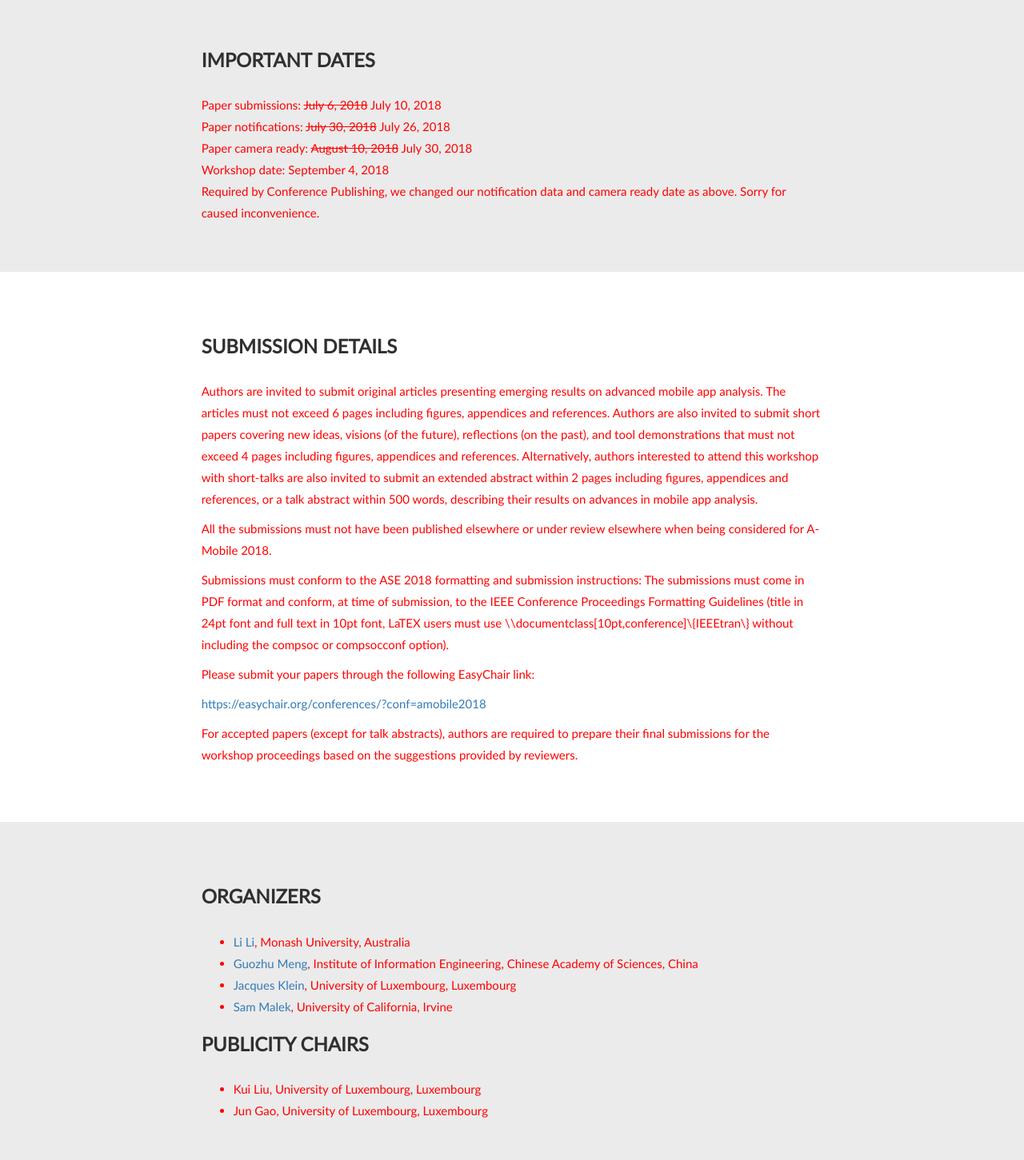
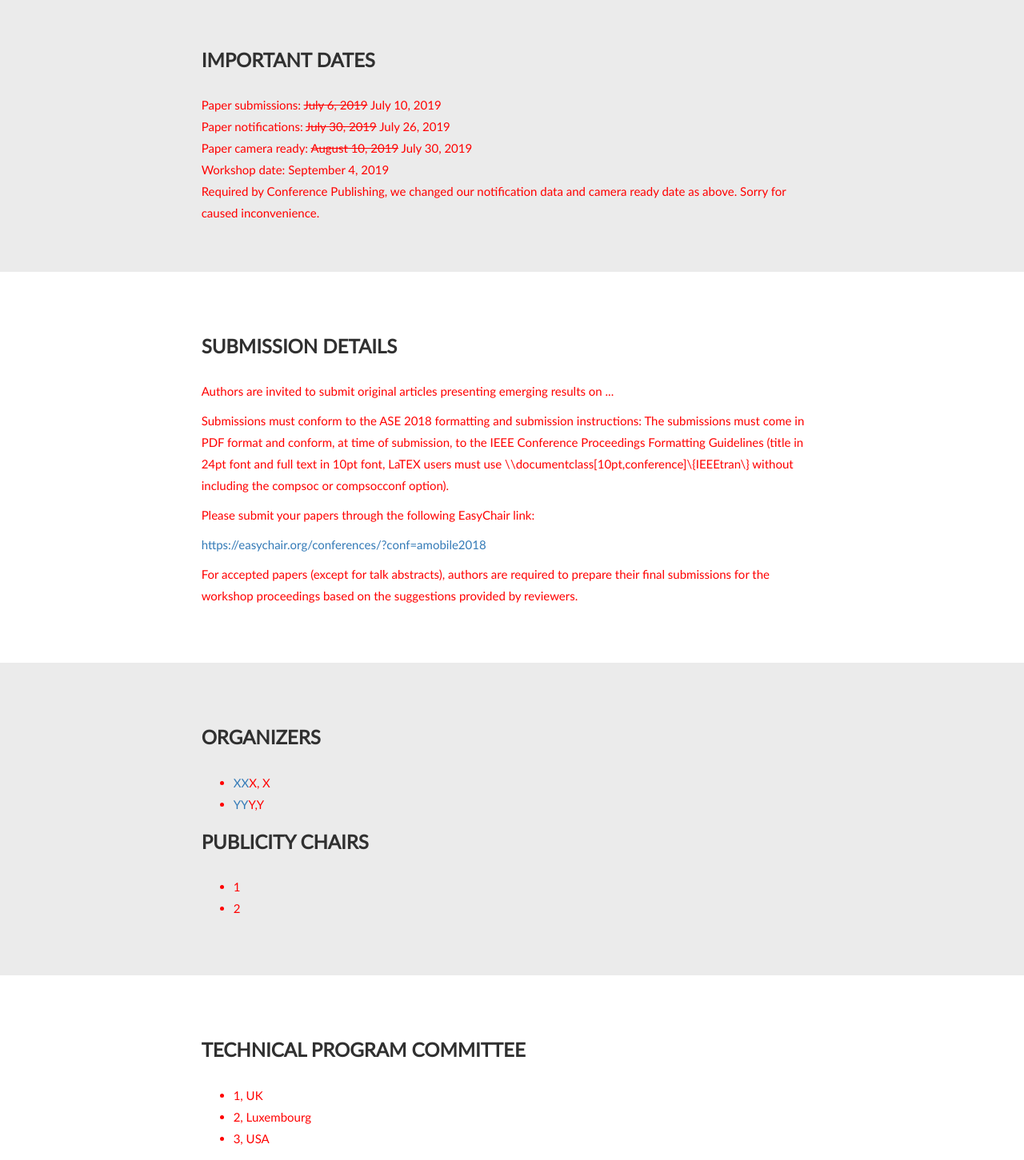
Before and after one commit to GenXplus/genXplus.github.io, a plain HTML site: page index.html in a window 1280 px wide. Shown: the part 720-2171 px from the top of the page at 80% size. Drawn offline with nearby package versions, Linux system fonts and the light colour scheme; a web font is replaced by a local one.

Commit message:
slowly getting there

```diff
--- a/index.html
+++ b/index.html
@@ -63,10 +63,10 @@
         <div class="col-sm-2"></div>
         <div class="col-sm-8">
             <h2>Important dates</h2>
-            Paper submissions: <s>July 6, 2018</s> <font color="red">July 10, 2018</font><br>
-            Paper notifications: <s>July 30, 2018</s> <font color="red">July 26, 2018</font><br>
-            Paper camera ready: <s>August 10, 2018</s> <font color="red">July 30, 2018</font><br>
-            Workshop date: September 4, 2018 <br>
+            Paper submissions: <s>July 6, 2019</s> <font color="red">July 10, 2019</font><br>
+            Paper notifications: <s>July 30, 2019</s> <font color="red">July 26, 2019</font><br>
+            Paper camera ready: <s>August 10, 2019</s> <font color="red">July 30, 2019</font><br>
+            Workshop date: September 4, 2019 <br>
 
             <font color="red">Required by Conference Publishing, we changed our notification data and camera ready date
                 as above. Sorry for caused inconvenience.</font>
@@ -81,20 +81,9 @@
         <div class="col-sm-8">
             <h2>Submission details</h2>
             <p>
-                Authors are invited to submit original articles presenting emerging results on advanced mobile app
-                analysis.
-                The articles must not exceed 6 pages including figures, appendices and references.
-                Authors are also invited to submit short papers covering new ideas, visions (of the future), reflections
-                (on the past), and tool demonstrations that must not exceed 4 pages including figures, appendices and
-                references.
-                Alternatively, authors interested to attend this workshop with short-talks are also invited to submit an
-                extended abstract within 2 pages including figures, appendices and references, or a talk abstract within
-                500 words, describing their results on advances in mobile app analysis.
+                Authors are invited to submit original articles presenting emerging results on ...
             </p>
-            <p>
-                All the submissions must not have been published elsewhere or under review elsewhere when being
-                considered for A-Mobile 2018.
-            </p>
+
 
             <p>
                 Submissions must conform to the ASE 2018 formatting and submission instructions:
@@ -123,22 +112,15 @@
         <div class="col-sm-8">
             <h2>Organizers</h2>
             <ul>
-                <li><a href="https://lilicoding.github.io/" target="_blank">Li Li</a>, Monash University, Australia</li>
-                <li><a href="https://impillar.github.io/" target="_blank">Guozhu Meng</a>, Institute of Information Engineering, Chinese Academy of Sciences,
-                    China
-                </li>
-                <li><a
-                    href="https://wwwen.uni.lu/research/fstc/computer_science_and_communications_research_unit/members/jacques_klein"
-                    target="_blank">Jacques Klein</a>, University of Luxembourg, Luxembourg
-                </li>
-                <li><a href="https://malek.ics.uci.edu/" target="_blank">Sam Malek</a>, University of California, Irvine
+                <li><a href="" target="_blank">XX</a>X, X</li>
+               <li><a href="" target="_blank">YY</a>Y,Y
                 </li>
             </ul>
 
             <h2>Publicity Chairs</h2>
             <ul>
-                <li>Kui Liu, University of Luxembourg, Luxembourg</li>
-                <li>Jun Gao, University of Luxembourg, Luxembourg</li>
+                <li>1</li>
+                <li>2</li>
             </ul>
         </div>
         <div class="col-sm-2"></div>
```
